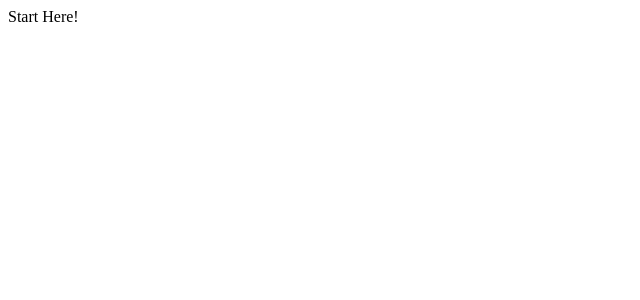
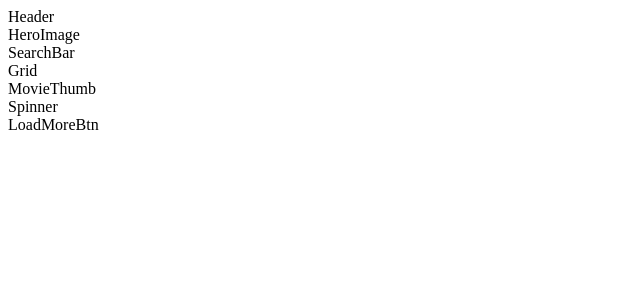
Before and after one commit to syakimov/react-imdb, a React (Create React App) app: page / in a window 1280 px wide. Shown: the top 300 px of the page, without its empty margins (0-640 px from the left). Built offline with nearby package versions, Linux system fonts and the light colour scheme.

Commit message:
Components scaffolding

```diff
--- a/src/components/App.js
+++ b/src/components/App.js
@@ -1,5 +1,13 @@
 import React from 'react';
 
-const App = () => <div>Start Here!</div>;
+import Header from './elements/Header';
+import Home from './Home';
+
+const App = () => (
+  <div>
+    <Header />
+    <Home />
+  </div>
+);
 
 export default App;
--- /dev/null
+++ b/src/components/Home.js
@@ -0,0 +1,22 @@
+import React from 'react';
+
+// import components
+import HeroImage from './elements/HeroImage';
+import SearchBar from './elements/SearchBar';
+import Grid from './elements/Grid';
+import MovieThumb from './elements/MovieThumb';
+import LoadMoreBtn from './elements/LoadMoreBtn';
+import Spinner from './elements/Spinner';
+
+const Home = () => (
+  <>
+    <HeroImage/>
+    <SearchBar/>
+    <Grid/>
+    <MovieThumb/>
+    <Spinner/>
+    <LoadMoreBtn/>
+  </>
+)
+
+export default Home;
--- /dev/null
+++ b/src/components/elements/Grid.js
@@ -0,0 +1,5 @@
+import React from 'react';
+
+const Grid = () => <div>Grid</div>
+
+export default Grid
--- /dev/null
+++ b/src/components/elements/Header.js
@@ -0,0 +1,5 @@
+import React from 'react';
+
+const Header = () => <div>Header</div>
+
+export default Header;
--- /dev/null
+++ b/src/components/elements/HeroImage.js
@@ -0,0 +1,5 @@
+import React from 'react';
+
+const HeroImage = () => <div>HeroImage</div>
+
+export default HeroImage;
--- /dev/null
+++ b/src/components/elements/LoadMoreBtn.js
@@ -0,0 +1,5 @@
+import React from 'react';
+
+const LoadMoreBtn = () => <div>LoadMoreBtn</div>
+
+export default LoadMoreBtn;
--- /dev/null
+++ b/src/components/elements/MovieThumb.js
@@ -0,0 +1,5 @@
+import React from 'react'
+
+const MovieThumb = () => <div>MovieThumb</div>
+
+export default MovieThumb;
--- /dev/null
+++ b/src/components/elements/SearchBar.js
@@ -0,0 +1,5 @@
+import React from 'react';
+
+const SearchBar = () => <div>SearchBar</div>
+
+export default SearchBar;
--- /dev/null
+++ b/src/components/elements/Spinner.js
@@ -0,0 +1,5 @@
+import React from 'react';
+
+const Spinner = () => <div>Spinner</div>
+
+export default Spinner;
```
